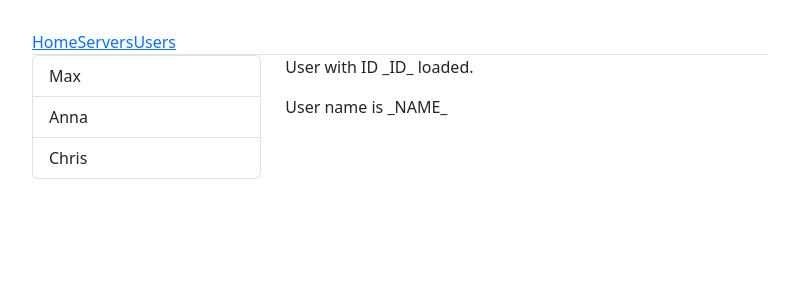
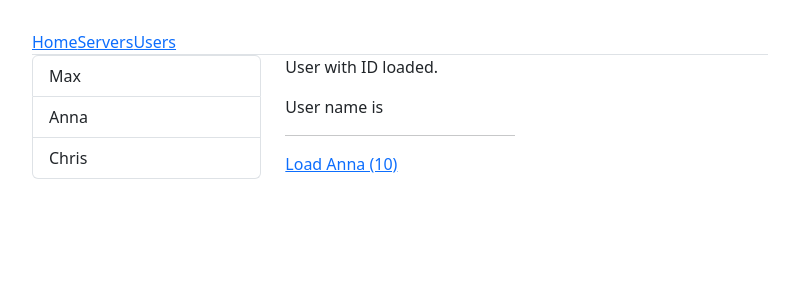
Before and after one commit to AmirrezaAminian/my-first-Angular, an Angular app: page /users in a window 1280 px wide. Shown: the top 300 px of the page, without its empty margins (50-849 px from the left). Built offline with nearby package versions, Linux system fonts and the light colour scheme.

Commit message:
135 Fetching Route Parameters Reactively

```diff
--- a/src/app/app.module.ts
+++ b/src/app/app.module.ts
@@ -17,6 +17,7 @@
 const appRoutes: Routes = [
   {path:'' , component:HomeComponent },
   {path:'users' , component:UsersComponent},
+  {path:'users/:id' , component:UsersComponent},
   {path:'servers' , component:ServersComponent},
 ]
 @NgModule({
--- a/src/app/users/user/user.component.html
+++ b/src/app/users/user/user.component.html
@@ -1,2 +1,4 @@
-<p>User with ID _ID_ loaded.</p>
-<p>User name is _NAME_</p>
+<p>User with ID {{user.id}} loaded.</p>
+<p>User name is {{user.name}}</p>
+<hr>
+<a [routerLink]="['/users' , 10, 'Anna']">Load Anna (10)</a>
--- a/src/app/users/user/user.component.ts
+++ b/src/app/users/user/user.component.ts
@@ -1,4 +1,6 @@
 import { Component, OnInit } from '@angular/core';
+import { ActivatedRoute, Params } from '@angular/router';
+
 
 @Component({
   selector: 'app-user',
@@ -8,9 +10,19 @@
 export class UserComponent implements OnInit {
   user: {id: number, name: string};
 
-  constructor() { }
+  constructor(private route : ActivatedRoute) { }
 
   ngOnInit() {
+    this.user = {
+      id: this.route.snapshot.params['id'] ,
+      name: this.route.snapshot.params['name']
+    }
+
+    this.route.params.subscribe(
+      (params : Params) => {
+        this.user.id = params['id'] ;
+        this.user.name = params['name'];
+       }
+    )
   }
-
 }
```
